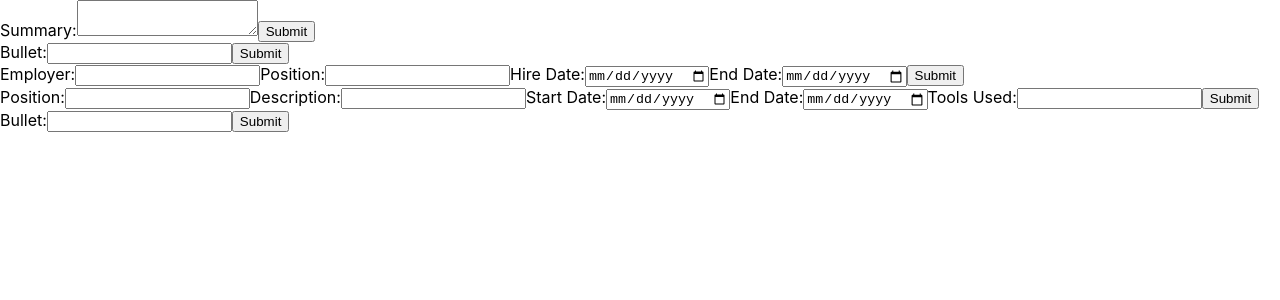
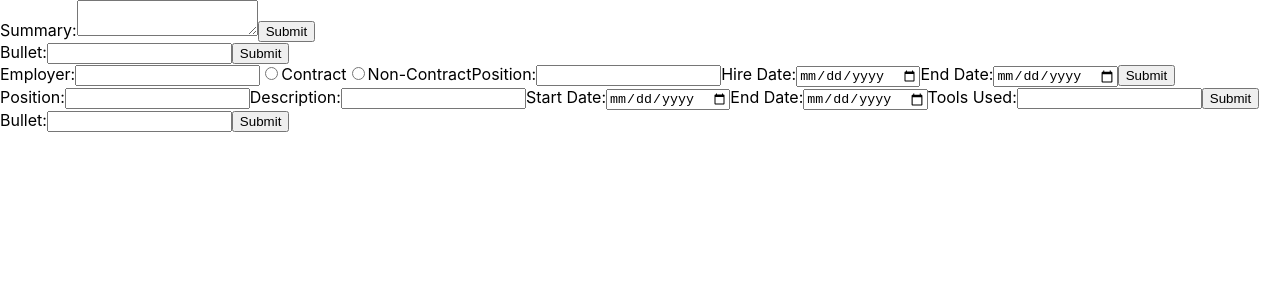
Before and after one commit to sammartorana/resume-app, a React (Create React App) app: page / in a window 1280 px wide. Shown: the top 300 px of the page. Built offline with nearby package versions, Linux system fonts and the light colour scheme.

Commit message:
add radio buttons to employer form

```diff
--- a/src/ResumeForm/employer-add.jsx
+++ b/src/ResumeForm/employer-add.jsx
@@ -9,6 +9,7 @@ class AddEmployerForm extends React.Component {
 			position: '',
 			hireDate: '',
 			endDate: '',
+			employmentType: '',
 		};
 		this.handleChange = this.handleChange.bind(this);
 		this.handleSubmit = this.handleSubmit.bind(this);
@@ -38,6 +39,14 @@ class AddEmployerForm extends React.Component {
 						<input name="employer" onChange={this.handleChange} />
 					</label>
 					<label>
+						<input type="radio" value="contract" name="employmentType" onChange={this.handleChange} />
+						Contract
+					</label>
+					<label>
+						<input type="radio" value="nonContract" name="employmentType" onChange={this.handleChange} />
+						Non-Contract
+					</label>
+					<label>
 						Position:
 						<input name="position" onChange={this.handleChange} />
 					</label>
```
